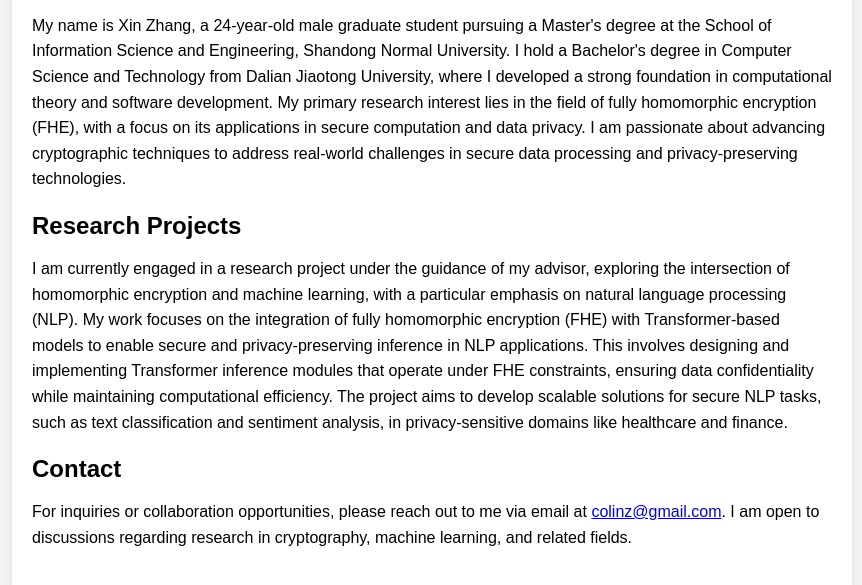
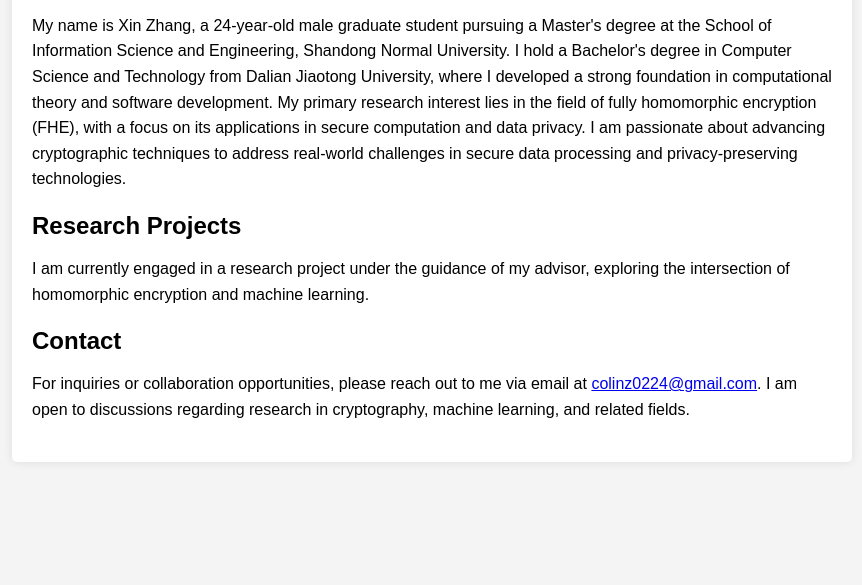
Before and after one commit to Ned233/ned233.github.io, a plain HTML site: page index.html in a window 1280 px wide. Shown: the part 305-890 px from the top of the page, without its empty margins (208-1070 px from the left). After the commit the page ends 800 px from the top, so only its background shows below. Drawn offline with Linux system fonts and the light colour scheme.

Commit message:
Update index.html

```diff
--- a/index.html
+++ b/index.html
@@ -104,13 +104,13 @@
         <!-- Current Research Projects -->
         <div class="section projects">
             <h2>Research Projects</h2>
-            <p>I am currently engaged in a research project under the guidance of my advisor, exploring the intersection of homomorphic encryption and machine learning, with a particular emphasis on natural language processing (NLP). My work focuses on the integration of fully homomorphic encryption (FHE) with Transformer-based models to enable secure and privacy-preserving inference in NLP applications. This involves designing and implementing Transformer inference modules that operate under FHE constraints, ensuring data confidentiality while maintaining computational efficiency. The project aims to develop scalable solutions for secure NLP tasks, such as text classification and sentiment analysis, in privacy-sensitive domains like healthcare and finance.</p>
+            <p>I am currently engaged in a research project under the guidance of my advisor, exploring the intersection of homomorphic encryption and machine learning.</p>
         </div>
 
         <!-- Contact Information -->
         <div class="section contact">
             <h2>Contact</h2>
-            <p>For inquiries or collaboration opportunities, please reach out to me via email at <a href="mailto:colinz@gmail.com">colinz@gmail.com</a>. I am open to discussions regarding research in cryptography, machine learning, and related fields.</p>
+            <p>For inquiries or collaboration opportunities, please reach out to me via email at <a href="mailto:colinz@gmail.com">colinz0224@gmail.com</a>. I am open to discussions regarding research in cryptography, machine learning, and related fields.</p>
         </div>
     </div>
 </body>
```
